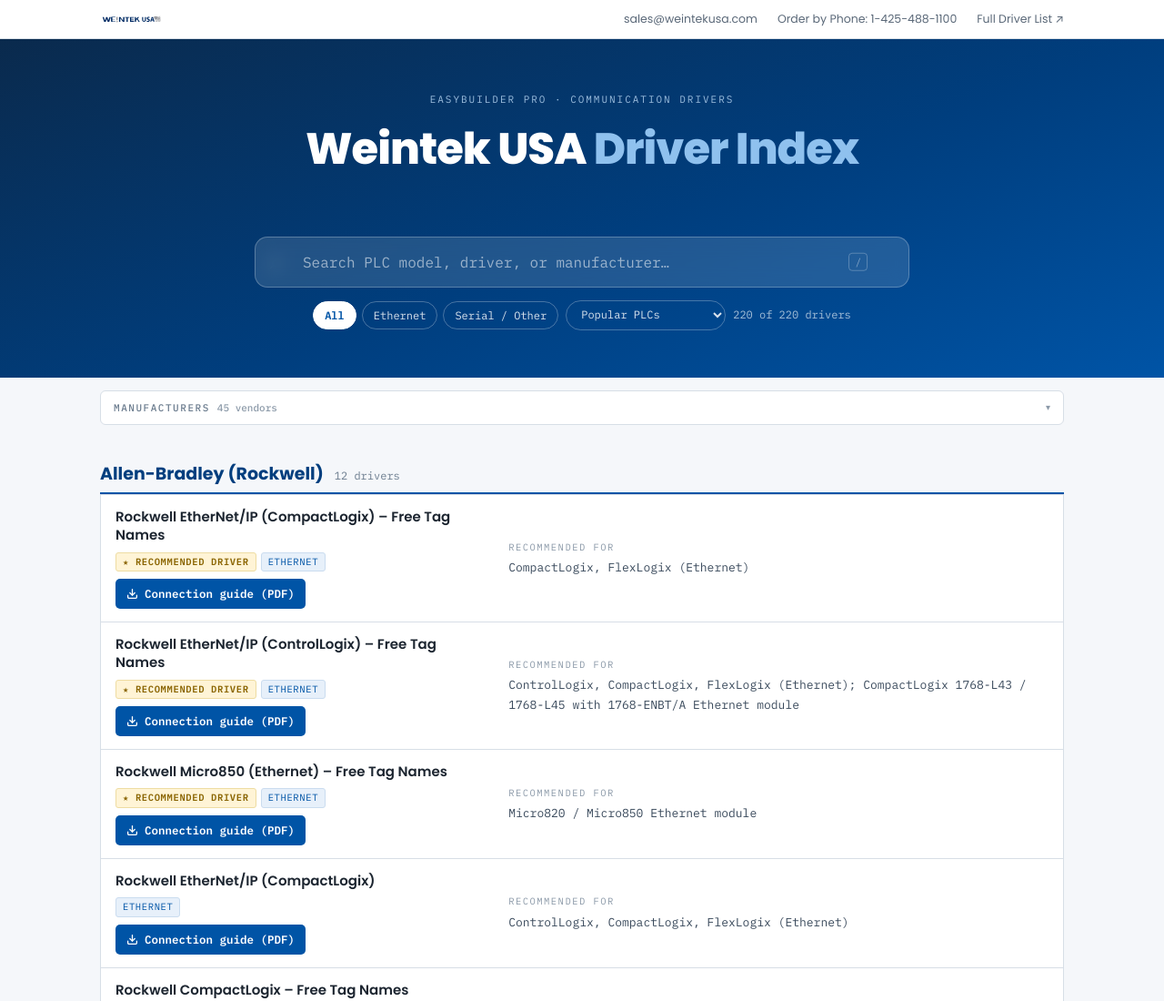
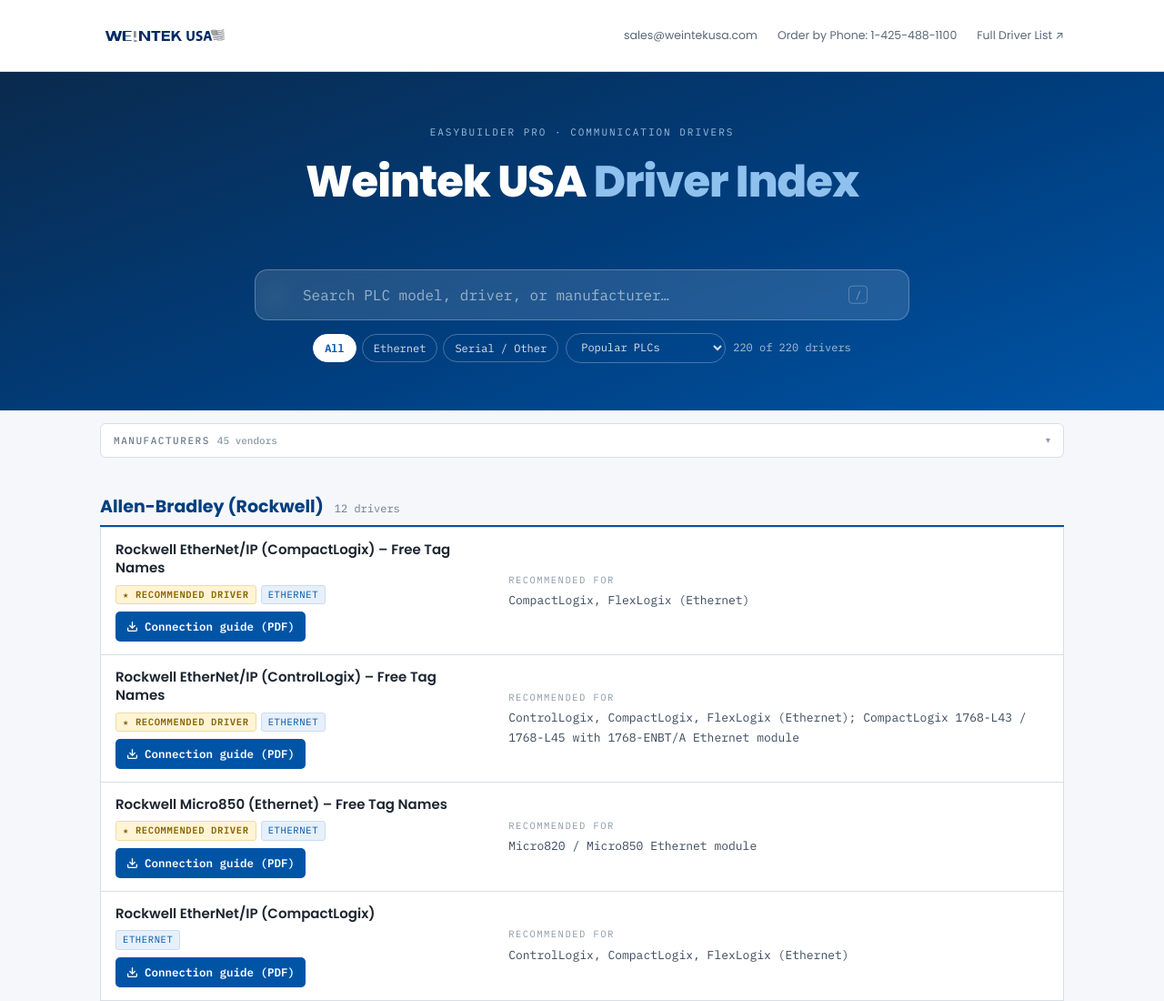
Before and after one commit to Weintek-USA/forum_plc_page, a plain HTML site: page index.html in a window 1280 px wide. Shown: the top 1100 px of the page at 91% size. Drawn offline with Linux system fonts and the light colour scheme.

Commit message:
larger logo size

```diff
--- a/index.html
+++ b/index.html
@@ -1,3 +1,6 @@
+<!-- Aaron Shrestha -->
+<!-- 6/16/2023 -->
+
 <!DOCTYPE html>
 <html lang="en">
 <head>
@@ -35,10 +38,10 @@
 
   /* ---------- top contact strip (like weintekusa.com) ---------- */
   .topstrip{background:#fff;border-bottom:1px solid var(--line)}
-  .topstrip .inner{max-width:1100px;margin:0 auto;padding:7px 20px;display:flex;justify-content:space-between;align-items:center;gap:22px;font-size:12.5px;color:#5a6878}
+  .topstrip .inner{max-width:1100px;margin:0 auto;padding:10px 20px;display:flex;justify-content:space-between;align-items:center;gap:22px;font-size:12.5px;color:#5a6878}
   .topstrip a{color:#5a6878;text-decoration:none}
   .topstrip a:hover{color:var(--blue)}
-  .topstrip-logo{height:28px;width:auto;display:block}
+  .topstrip-logo{height:58px;width:auto;display:block}
   .topstrip-contact{display:flex;gap:22px;align-items:center}
   .footer-logo{height:44px;width:auto;display:block;filter:brightness(0) invert(1);opacity:.7;margin-bottom:12px}
 
```
